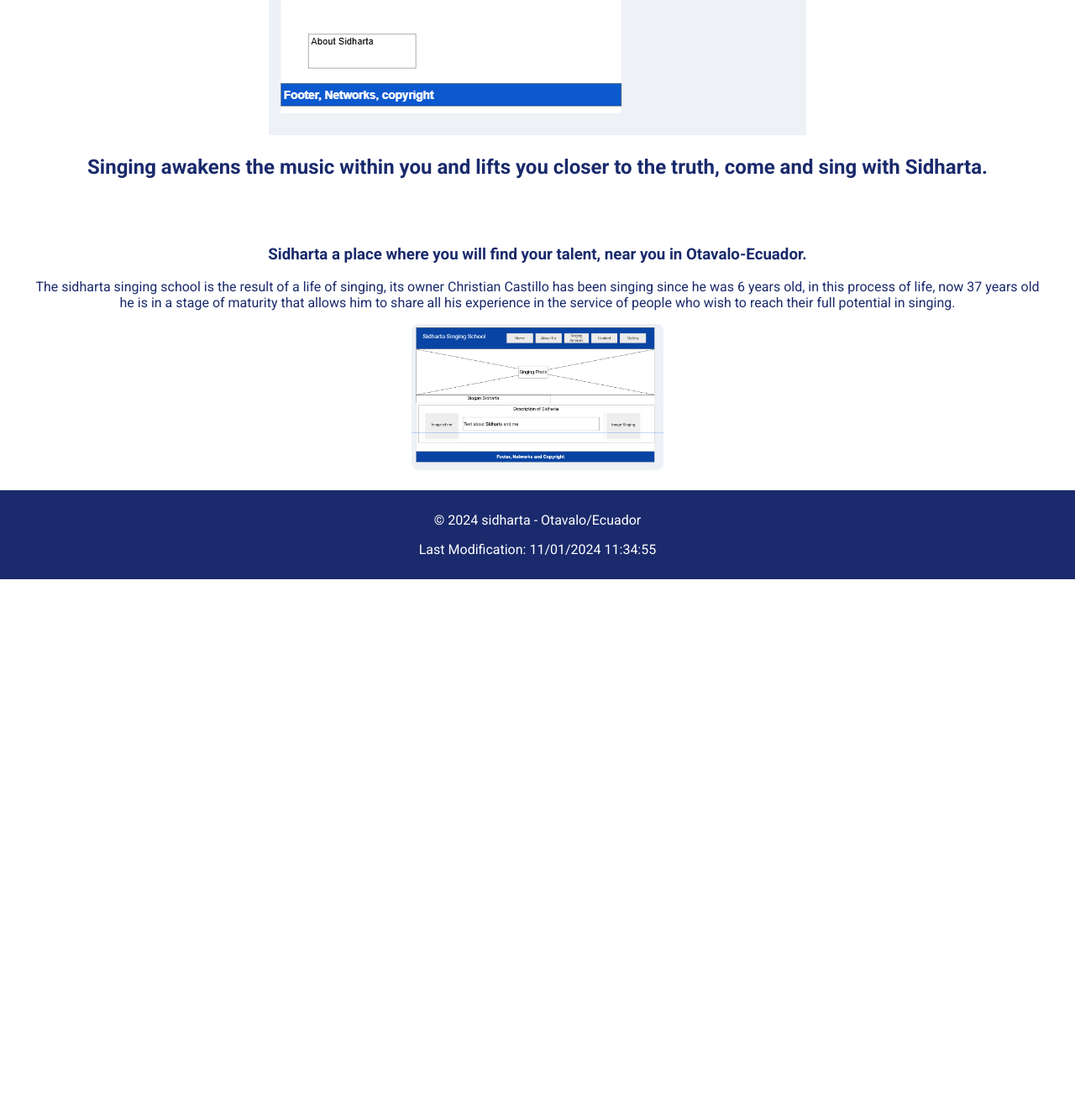
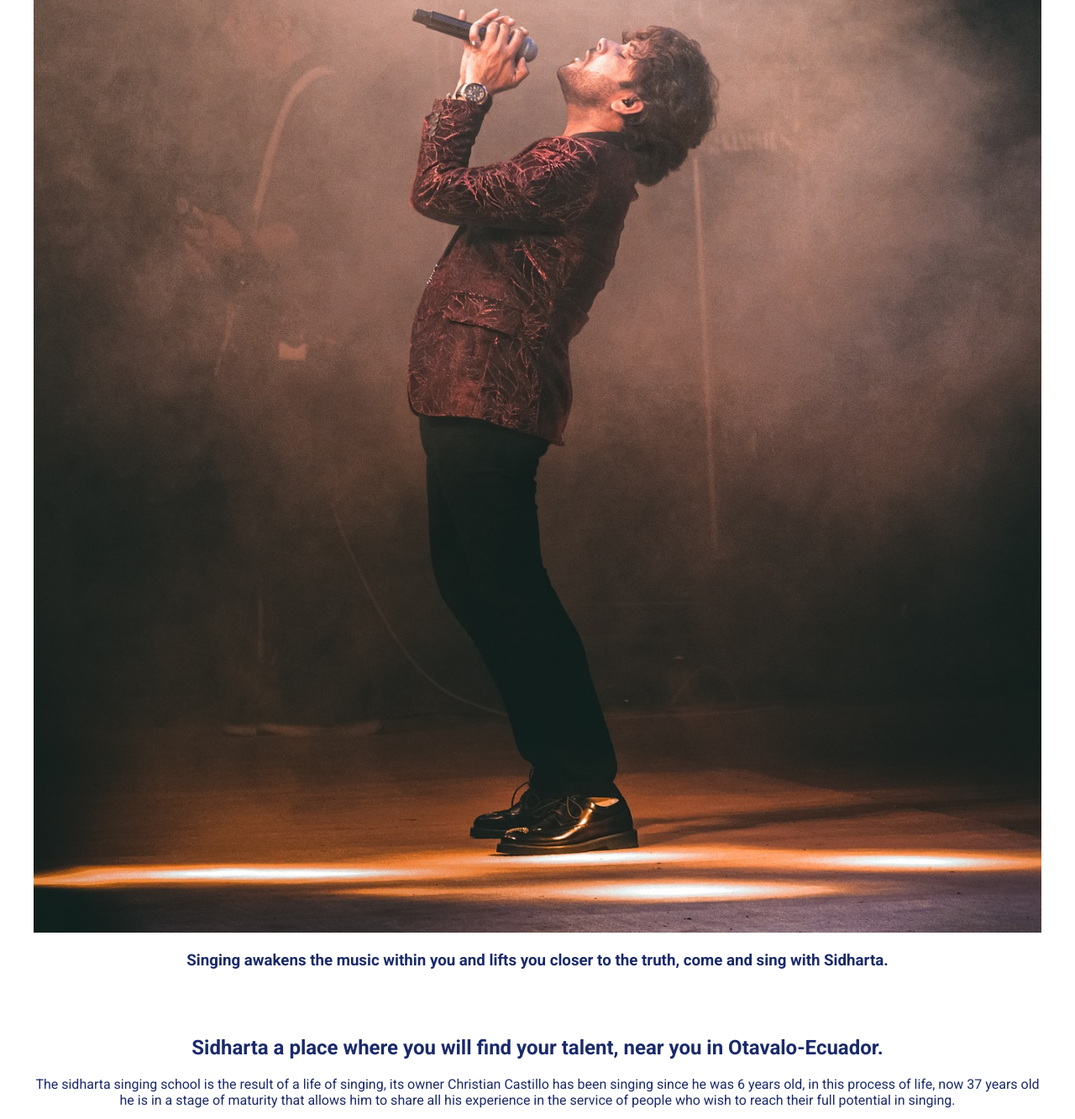
Before and after one commit to crispol12/wdd131, a plain HTML site: page home-sidharta.html in a window 1280 px wide. Shown: the part 707-2040 px from the top of the page at 84% size. Before the commit the page ends 1397 px from the top, so only its background shows below. Drawn offline with Linux system fonts and the light colour scheme.

Commit message:
change html

```diff
--- a/home-sidharta.html
+++ b/home-sidharta.html
@@ -35,14 +35,14 @@
 
     <main>
         <section class="main-banner">
-            <img data-src="images/Screenshot_6.png" alt="Singing Photo" class="main-image">
-            <h2>Singing awakens the music within you and lifts you closer to the truth, come and sing with Sidharta.</h2>
+            <img data-src="images/sidharta_page_home.jpg" alt="Singing Photo" class="main-image">
+            <h3>Singing awakens the music within you and lifts you closer to the truth, come and sing with Sidharta.</h3>
         </section>
 
         <section class="description">
-            <h3>Sidharta a place where you will find your talent, near you in Otavalo-Ecuador.</h3>
+            <h2>Sidharta a place where you will find your talent, near you in Otavalo-Ecuador.</h2>
             <p>The sidharta singing school is the result of a life of singing, its owner Christian Castillo has been singing since he was 6 years old, in this process of life, now 37 years old he is in a stage of maturity that allows him to share all his experience in the service of people who wish to reach their full potential in singing.</p>
-            <img data-src="images/sidharta_large.png" alt="Image of Sidharta">
+            <img data-src="images/my_photo.jpg" alt="Image of Sidharta">
         </section>
     </main>
 
```
